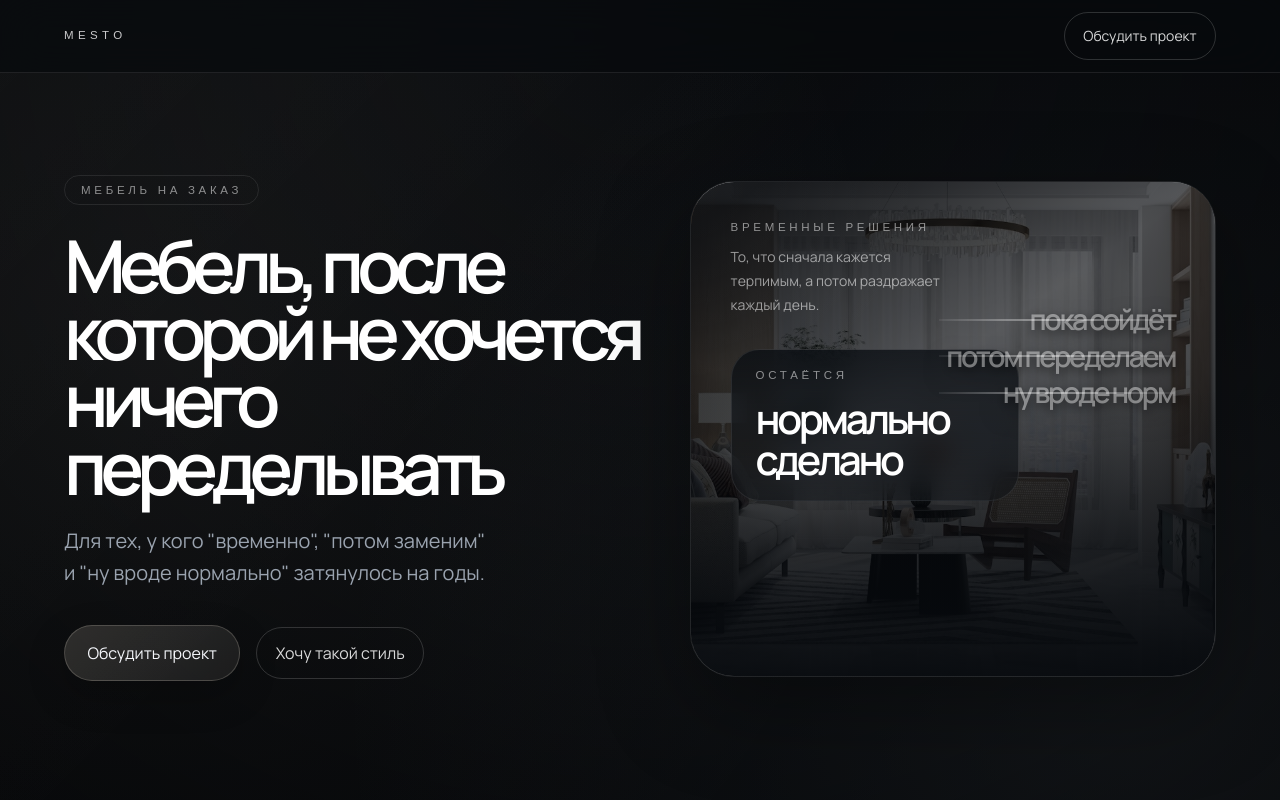
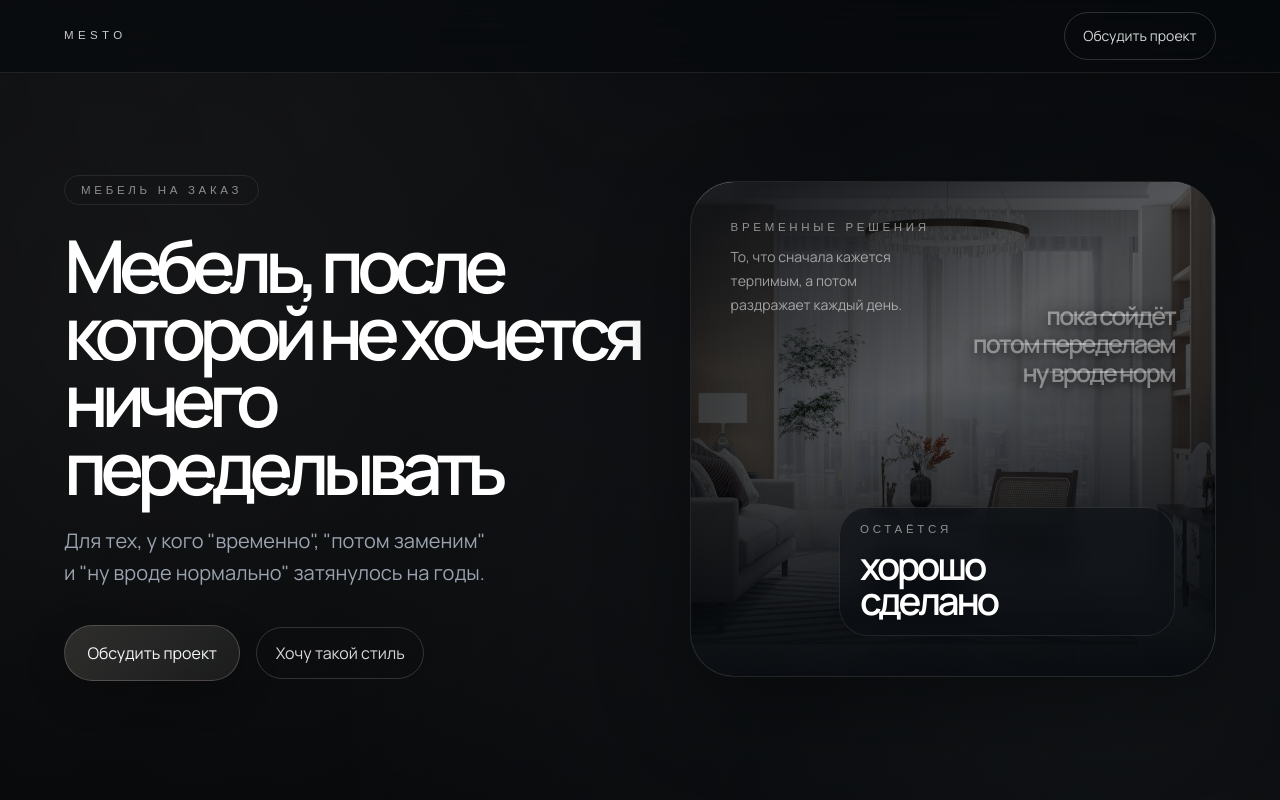
Before and after one commit to sergeykikotqa/criatevmebel, a Next.js app: page / in a window 1280 px wide. Shown: the top 800 px of the page. Built offline with nearby package versions, Linux system fonts and the light colour scheme; a web font is replaced by a local one.

Commit message:
Unify hero scene composition

```diff
--- a/app/page.tsx
+++ b/app/page.tsx
@@ -250,24 +250,41 @@ export default function Home() {
               <div className="absolute inset-0 bg-[radial-gradient(circle_at_top_left,rgba(255,255,255,0.06),transparent_32%)] opacity-70" />
               <div className="absolute inset-x-0 bottom-0 h-[58%] bg-[linear-gradient(180deg,transparent,rgba(7,10,14,0.92))]" />
 
-              <div className="relative flex h-full flex-col gap-6 p-4 sm:gap-7 sm:p-6 lg:gap-8 lg:p-10">
-                <div className="hidden max-w-[14rem] hero:block">
-                  <p className="kicker text-white/40">Временные решения</p>
-                  <p className="mt-3 text-sm leading-6 text-white/56">
-                    То, что сначала кажется терпимым, а потом раздражает каждый день.
-                  </p>
-                </div>
-
-                <div className="flex flex-1 items-end">
-                  <div className="w-fit max-w-[13.5rem] rounded-[1.6rem] border border-[rgba(222,214,199,0.2)] bg-[linear-gradient(180deg,rgba(9,13,18,0.82),rgba(9,13,18,0.52))] px-4 py-4 backdrop-blur-md sm:max-w-[15rem] sm:px-5 hero:w-full hero:max-w-[18rem] lg:rounded-[1.8rem] lg:border-white/14 lg:bg-[linear-gradient(180deg,rgba(10,14,19,0.78),rgba(10,14,19,0.44))] lg:px-6 lg:py-5">
+              <div className="absolute inset-0 z-10 flex flex-col gap-6 p-4 sm:gap-7 sm:p-6 lg:p-10">
+                <div className="flex flex-1 items-end hero:hidden">
+                  <div className="w-fit max-w-[13.5rem] rounded-[1.6rem] border border-[rgba(222,214,199,0.2)] bg-[linear-gradient(180deg,rgba(9,13,18,0.82),rgba(9,13,18,0.52))] px-4 py-4 backdrop-blur-md sm:max-w-[15rem] sm:px-5">
                     <p className="kicker text-[var(--color-accent)]">Остаётся</p>
-                    <p className="mt-3 text-[clamp(1.8rem,8vw,2.7rem)] font-semibold leading-[0.92] tracking-[-0.085em] text-white sm:mt-4 lg:text-[clamp(2rem,3.2vw,3.7rem)] lg:leading-none">
+                    <p className="mt-3 text-[clamp(1.8rem,8vw,2.7rem)] font-semibold leading-[0.92] tracking-[-0.085em] text-white sm:mt-4">
                       {hero.finalPhrase}
                     </p>
                   </div>
                 </div>
 
-                <HeroOverlay phrases={hero.transientPhrases} />
+                <div className="relative hidden h-full w-full hero:flex hero:flex-1">
+                  <div className="relative h-full w-full">
+                    <div className="relative z-20 max-w-[13rem]">
+                      <p className="kicker text-white/40">Временные решения</p>
+                      <p className="mt-3 text-sm leading-6 text-white/56">
+                        То, что сначала кажется терпимым, а потом раздражает каждый день.
+                      </p>
+                    </div>
+
+                    <div className="absolute inset-y-0 right-0 w-full max-w-[21rem]">
+                      <div className="relative flex h-full flex-col">
+                        <div className="pointer-events-none absolute inset-x-0 top-[5.15rem] bottom-[9.35rem] z-10">
+                          <HeroOverlay phrases={hero.transientPhrases} />
+                        </div>
+
+                        <div className="relative z-20 mt-auto w-full rounded-[1.8rem] border border-white/6 bg-[linear-gradient(180deg,rgba(13,17,22,0.68),rgba(11,15,20,0.44))] px-5 py-4 backdrop-blur-md">
+                          <p className="kicker text-[var(--color-accent)]">Остаётся</p>
+                          <p className="mt-3 max-w-[8ch] text-[clamp(2.05rem,3vw,3.55rem)] font-semibold leading-[0.92] tracking-[-0.085em] text-white">
+                            {hero.finalPhrase}
+                          </p>
+                        </div>
+                      </div>
+                    </div>
+                  </div>
+                </div>
               </div>
             </div>
           </div>
--- a/components/hero-overlay.tsx
+++ b/components/hero-overlay.tsx
@@ -85,13 +85,7 @@ function AnimatedHeroOverlay({
   }, [crossMs, gapMs, holdMs, phrases]);
 
   return (
-    <div
-      aria-hidden="true"
-      data-hero-overlay
-      className="pointer-events-none absolute inset-x-0 top-0 z-20 hidden hero:flex"
-    >
-      <div className="ml-auto w-full max-w-[21rem] px-4 pt-[7.25rem] lg:px-10 lg:pt-[7.8rem]">
-        <div className="grid gap-2.5 text-right">
+    <div aria-hidden="true" data-hero-overlay className="grid gap-1.5 text-right">
       {phrases.map((phrase, index) => {
         const isProcessed = index < currentIndex;
         const isCurrent = index === currentIndex && currentIndex < phrases.length;
@@ -110,7 +104,7 @@ function AnimatedHeroOverlay({
         return (
           <div
             key={phrase}
-                className={`relative flex justify-end text-[clamp(1.8rem,2.25vw,2.9rem)] font-semibold leading-[0.92] tracking-[-0.085em] transition-[color,opacity] duration-[420ms] [transition-timing-function:cubic-bezier(0.22,1,0.36,1)] ${toneClass}`}
+            className={`relative ml-auto w-fit whitespace-nowrap text-[clamp(1.55rem,1.95vw,2.3rem)] font-semibold leading-[0.9] tracking-[-0.075em] transition-[color,opacity] duration-[420ms] [transition-timing-function:cubic-bezier(0.22,1,0.36,1)] ${toneClass}`}
             style={overlayTextStyle}
           >
             <span>{phrase}</span>
@@ -123,15 +117,24 @@ function AnimatedHeroOverlay({
         );
       })}
     </div>
-      </div>
-    </div>
   );
 }
 
 export function HeroOverlay(props: HeroOverlayProps) {
+  const [hasMounted, setHasMounted] = useState(false);
   const prefersReducedMotion = useReducedMotion();
 
-  if (prefersReducedMotion) {
+  useEffect(() => {
+    const frame = requestAnimationFrame(() => {
+      setHasMounted(true);
+    });
+
+    return () => {
+      cancelAnimationFrame(frame);
+    };
+  }, []);
+
+  if (!hasMounted || prefersReducedMotion) {
     return null;
   }
 
--- a/lib/content.ts
+++ b/lib/content.ts
@@ -78,7 +78,7 @@ export const landingContent: LandingContent = {
     primaryCta: "Обсудить проект",
     secondaryCta: "Хочу такой стиль",
     transientPhrases: ["пока сойдёт", "потом переделаем", "ну вроде норм"],
-    finalPhrase: "нормально сделано",
+    finalPhrase: "хорошо сделано",
     image: {
       src: publicAsset("/hero-lounge.jpg"),
       alt: "Светлая гостиная с встроенной мебелью, мягким светом и ощущением простора.",
```
Lines whose indentation alone changed are shown as unchanged.
